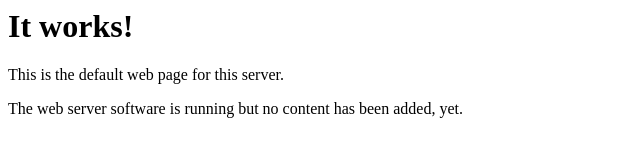
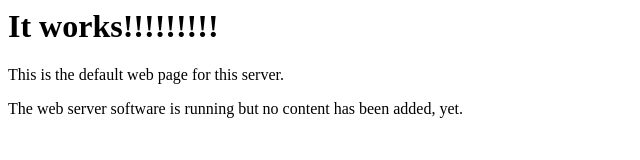
Before and after one commit to balihoo-aharl/vagrant-example, a plain HTML site: page data/index.html in a window 1280 px wide. Shown: the whole page, without its empty margins (0-640 px from the left). Drawn offline with Linux system fonts and the light colour scheme.

```diff
--- a/data/index.html
+++ b/data/index.html
@@ -1,4 +1,4 @@
-<html><body><h1>It works!</h1>
+<html><body><h1>It works!!!!!!!!!</h1>
 <p>This is the default web page for this server.</p>
 <p>The web server software is running but no content has been added, yet.</p>
 </body></html>
```
Also changed, not shown: 5 other files.
